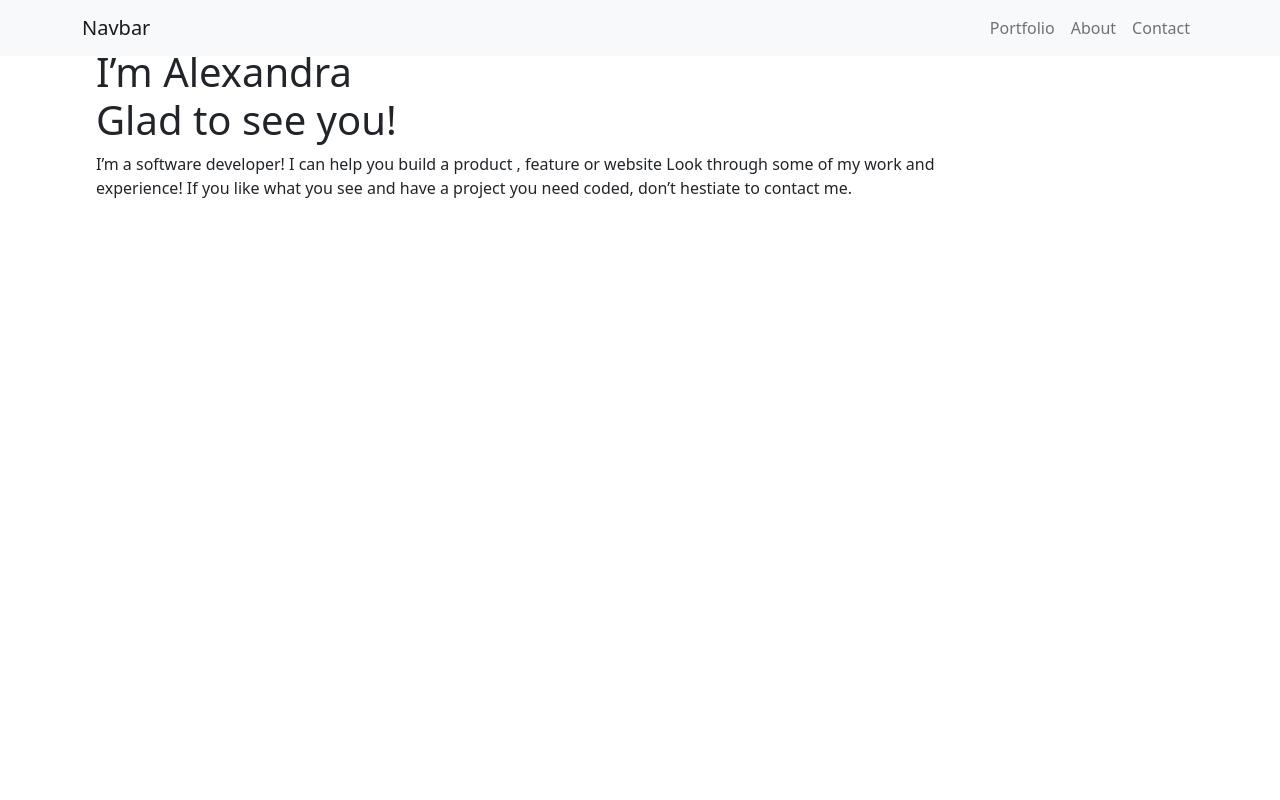
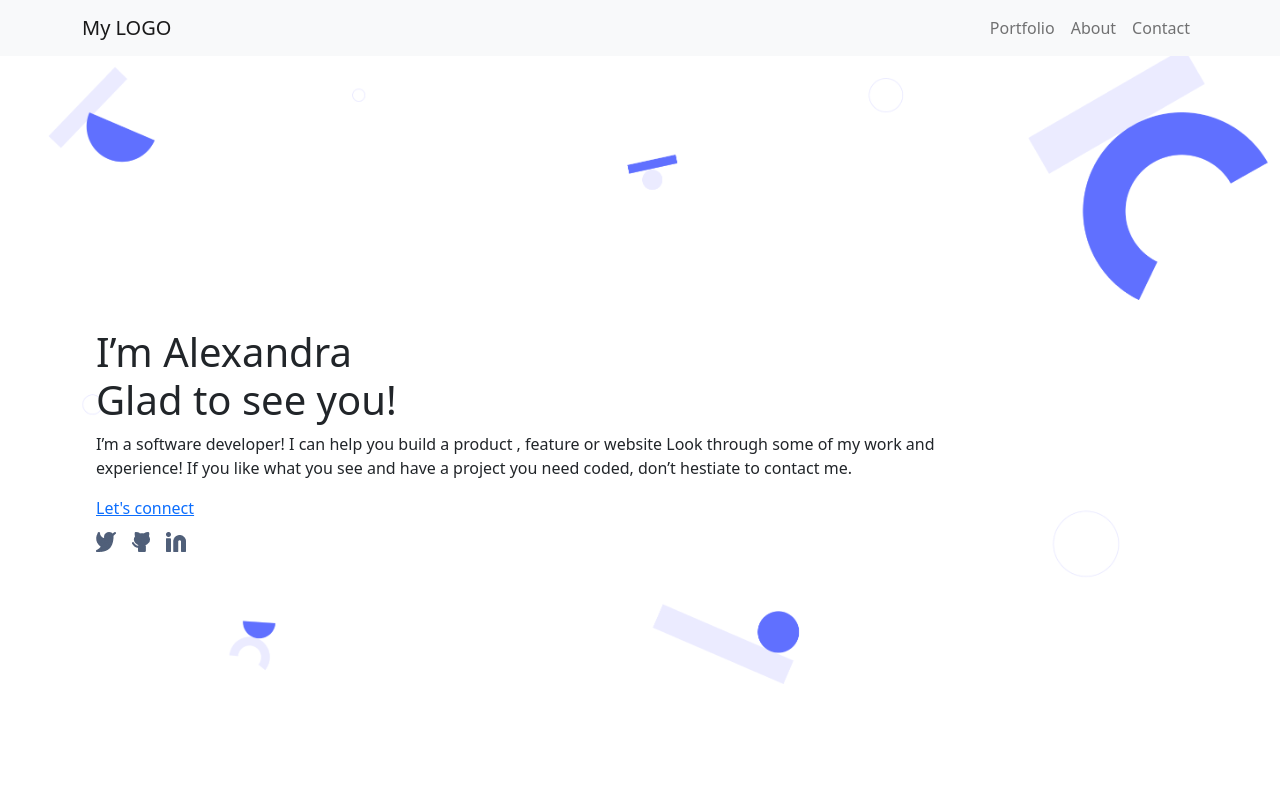
Before and after one commit to NasKhalil/Portfolio-bootstrap-version, a plain HTML site: page index.html in a window 1280 px wide. Shown: the top 800 px of the page. Drawn offline with Linux system fonts and the light colour scheme.

Commit message:
add styles to headline and social section

```diff
--- a/index.html
+++ b/index.html
@@ -12,7 +12,7 @@
   <header>
     <nav class="navbar navbar-expand-lg navbar-light bg-light fixed-top">
       <div class="container">
-        <a class="navbar-brand" href="#">Navbar</a>
+        <a class="navbar-brand" href="#">My LOGO</a>
         <button class="navbar-toggler" type="button" data-bs-toggle="collapse" data-bs-target="#navbarNav" aria-controls="navbarNav" aria-expanded="false" aria-label="Toggle navigation">
           <span class="navbar-toggler-icon"></span>
         </button>
@@ -33,12 +33,18 @@
     </nav>
   </header>
   <main>
-    <section class="headline d-flex flex-column mt-5 ms-5 min-vh-100">
+    <section class="headline d-flex flex-column justify-content-center mt-5 ms-5 min-vh-100" style="background:url(./Media/header-bg.png) no-repeat; background-size: contain;">
       <h1 class=" ms-5">I’m Alexandra <br>
         Glad to see you!</h1>
       <p class="ms-5"style="max-width: 906px;">I’m a software developer! I can help you build a product ,
         feature or website Look through some of my work and experience!
         If you like what you see and have a project you need coded, don’t hestiate to contact me.</p>
+        <a href="#" class="ms-5 mb-2 link-unstyled">Let's connect</a>
+        <ul class="d-flex ms-5 list-unstyled">
+          <li><img class="me-3" src="Media/twitter.jpg"/></li>
+          <li><img class="me-3" src="Media/github.jpg"/></li>
+          <li><img class="me-3" src="Media/Linkedin.jpg"/></li>
+        </ul>
     </section>
     <section class="work">
       <div class="card m-5" style="max-width: 1156px;">
```
Also changed, not shown: Media/Linkedin.jpg (added), Media/github.jpg (added), Media/header-bg.png (added), Media/twitter.jpg (added).
